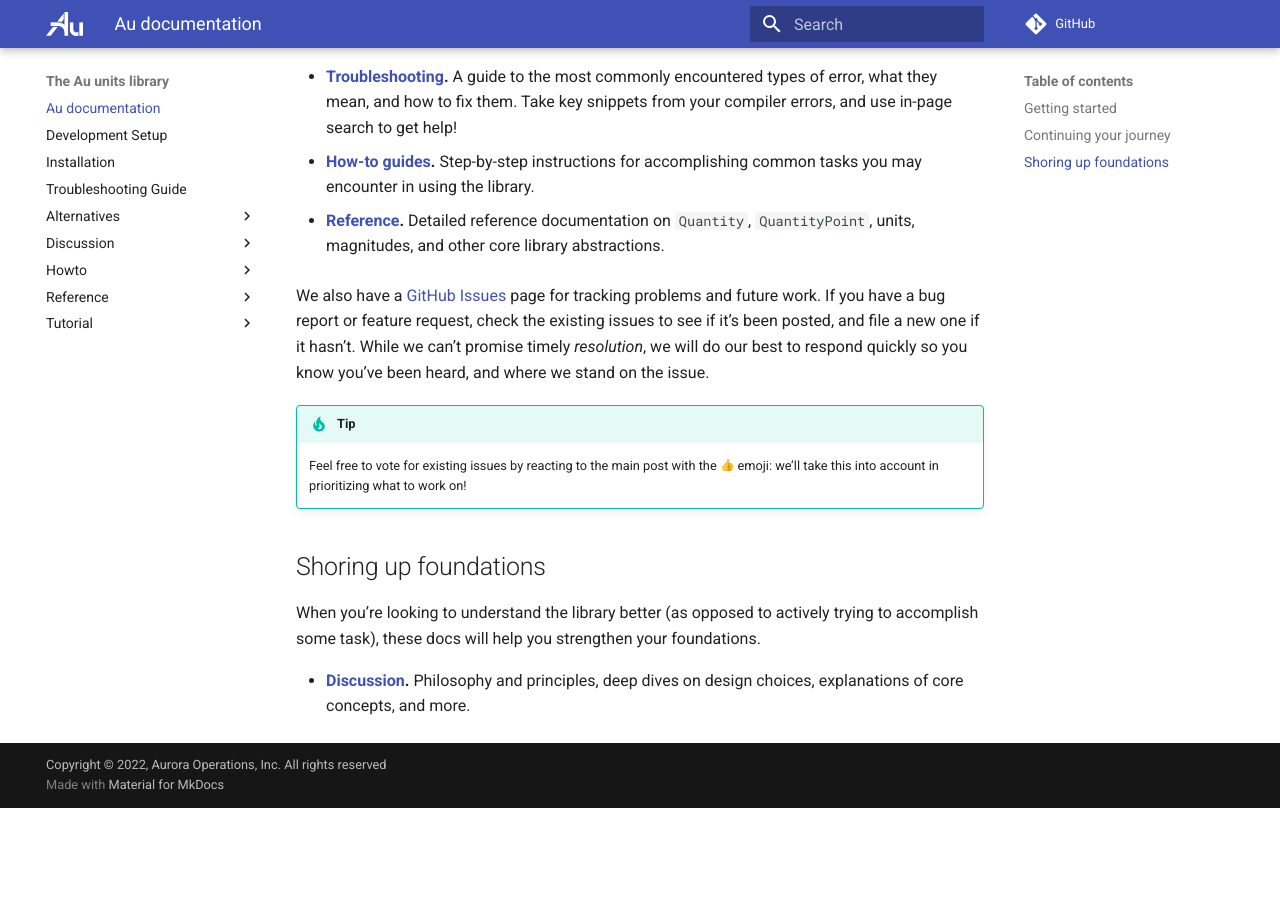
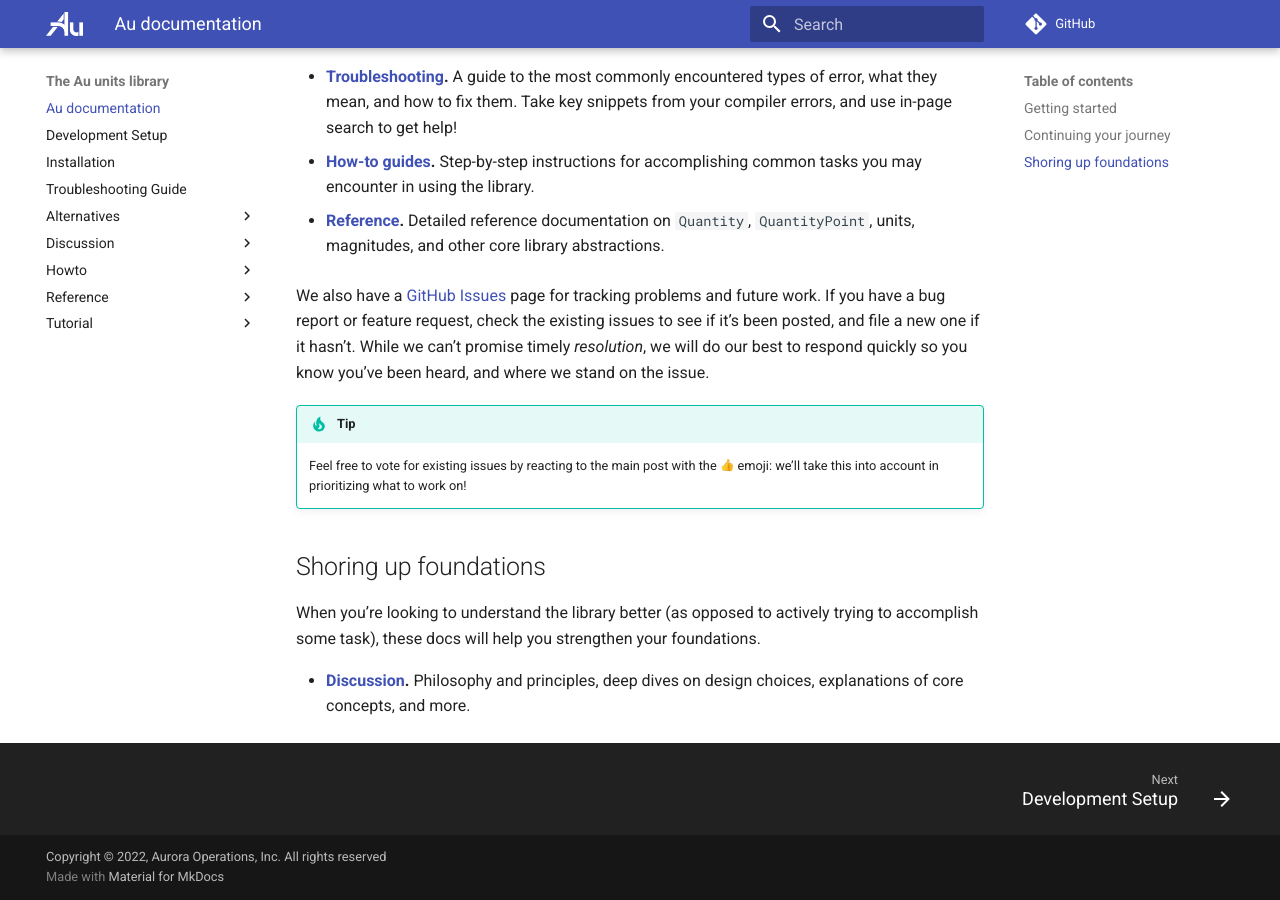
Before and after one commit to aurora-opensource/au, an MkDocs documentation site: the page built from docs/index.md, in a window 1280 px wide and 900 px high, scrolled down 693 px. Built offline with MkDocs 1.6.1 and Material for MkDocs 9.7.7, drawn with Linux system fonts in a browser that asks for light colours; emoji names are drawn with the system emoji font; comment, search, counter and statistics services are not loaded; before the commit the page ends 1501 px from its top, so only the background shows below that.

```diff
--- a/mkdocs.yml
+++ b/mkdocs.yml
@@ -25,6 +25,8 @@
   name: material
   favicon: assets/favicon.ico
   logo: assets/au-logo.png
+  features:
+    - navigation.footer
 
 extra_javascript:
   - https://cdnjs.cloudflare.com/ajax/libs/mathjax/2.7.0/MathJax.js?config=TeX-AMS-MML_HTMLorMML
```
Also changed, not shown: requirements_lock.txt (+271 -95 lines), 1 other file.
